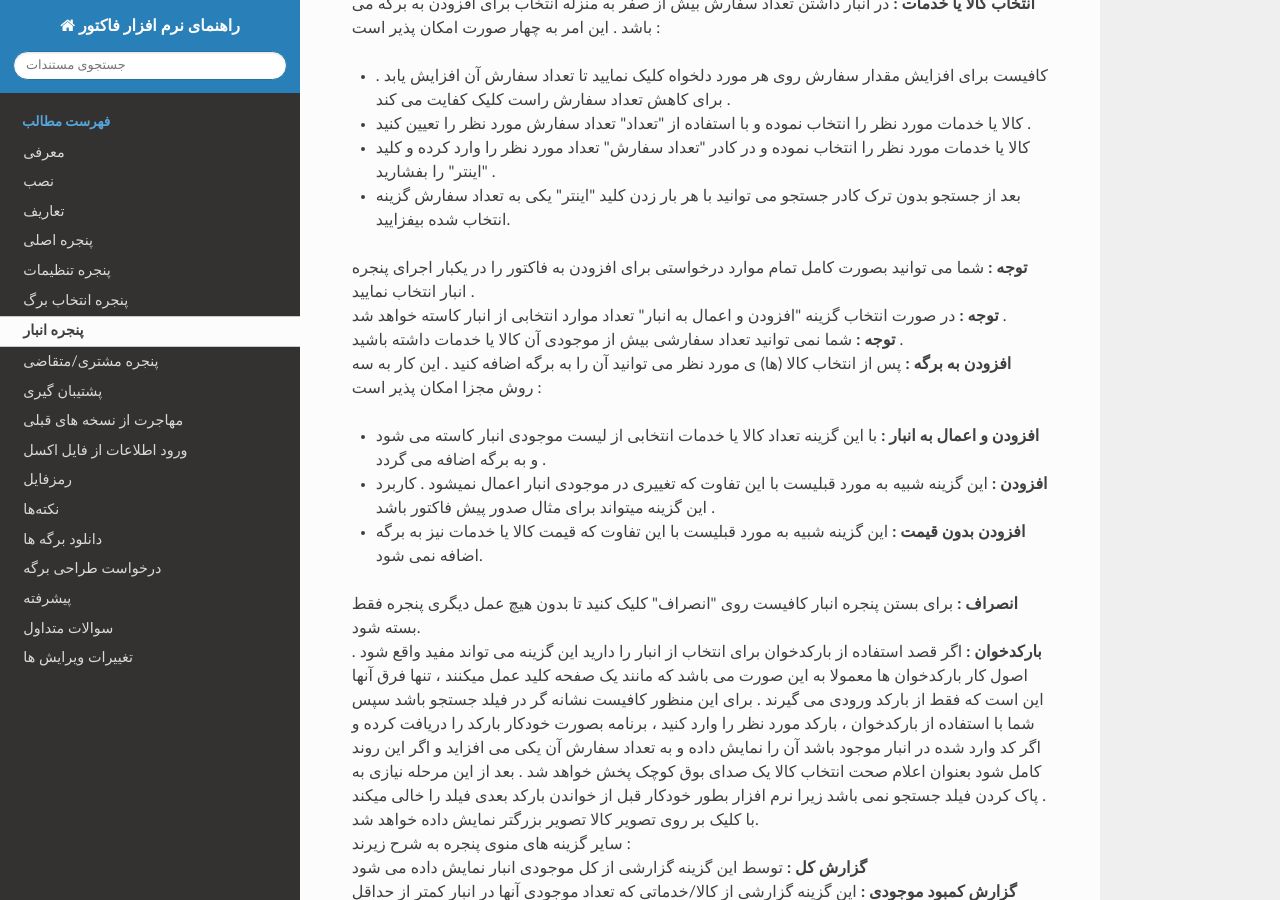
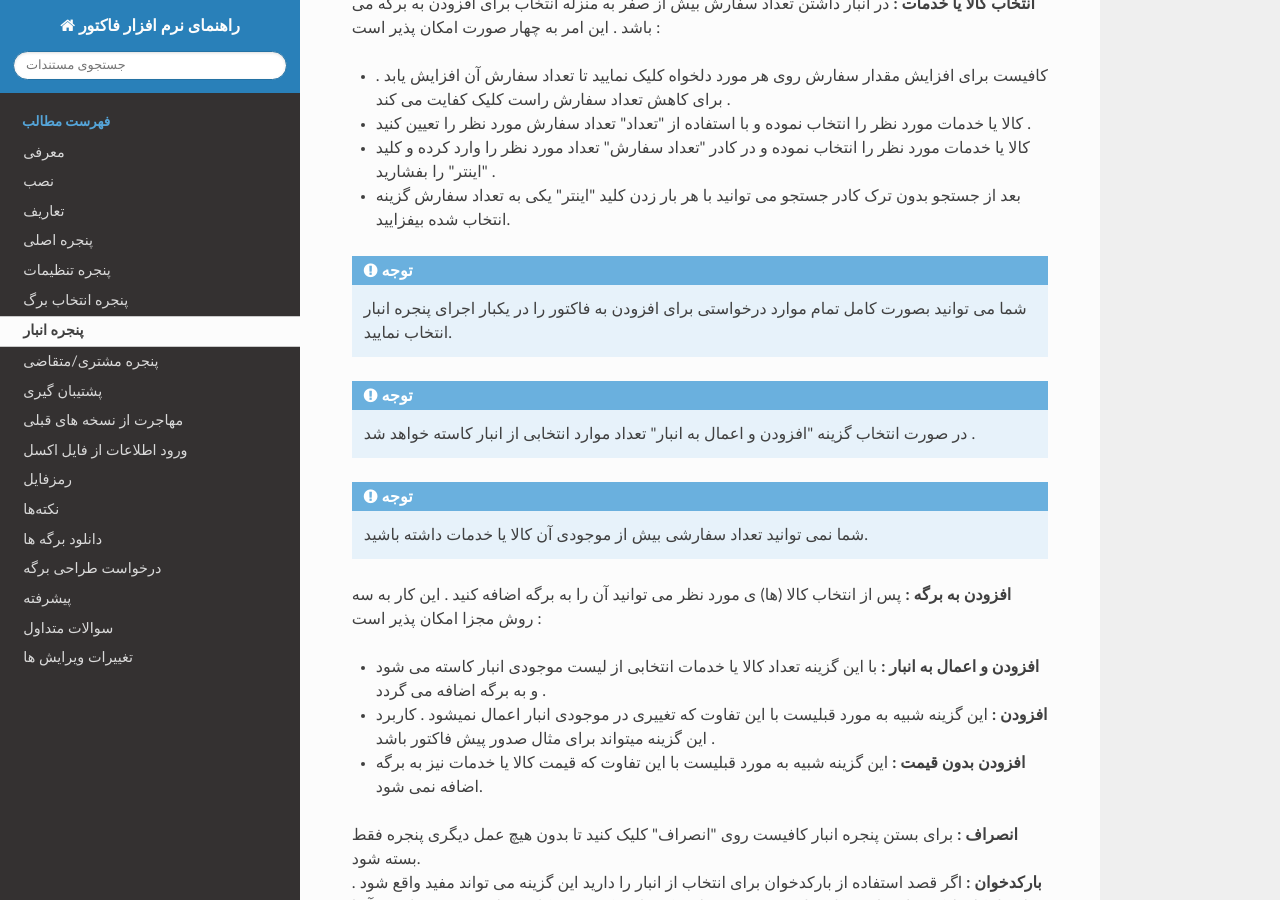
Before and after one commit to Mohsensoft/faktor-doc, a Sphinx documentation site: the page built from docs/source/bank-window.rst, in a window 1280 px wide and 900 px high, scrolled down 1178 px. Built offline with Sphinx 7.4.7 and the Read the Docs theme 2.0.0, drawn with Linux system fonts in a browser that asks for light colours; part of the change alters nothing that is shown.

```diff
--- a/docs/source/bank-window.rst
+++ b/docs/source/bank-window.rst
@@ -18,9 +18,10 @@
 * کالا یا خدمات مورد نظر را انتخاب نموده و در کادر "تعداد سفارش" تعداد مورد نظر را وارد کرده و کلید "اینتر" را بفشارید .
 * بعد از جستجو بدون ترک کادر جستجو می توانید با هر بار زدن کلید "اینتر" یکی به تعداد سفارش گزینه انتخاب شده بیفزایید.
 
-| **توجه :** شما می توانید بصورت کامل تمام موارد درخواستی برای افزودن به فاکتور را در یکبار اجرای پنجره انبار انتخاب نمایید .
-| **توجه :** در صورت انتخاب گزینه "افزودن و اعمال به انبار" تعداد موارد انتخابی از انبار کاسته خواهد شد .
-| **توجه :** شما نمی توانید تعداد سفارشی بیش از موجودی آن کالا یا خدمات داشته باشید .
+.. note::  شما می توانید بصورت کامل تمام موارد درخواستی برای افزودن به فاکتور را در یکبار اجرای پنجره انبار انتخاب نمایید.
+.. note:: در صورت انتخاب گزینه "افزودن و اعمال به انبار" تعداد موارد انتخابی از انبار کاسته خواهد شد .
+.. note:: شما نمی توانید تعداد سفارشی بیش از موجودی آن کالا یا خدمات داشته باشید.
+
 | **افزودن به برگه :** پس از انتخاب کالا (ها) ی مورد نظر می توانید آن را به برگه اضافه کنید . این کار به سه روش مجزا امکان پذیر است :
 
 * **افزودن و اعمال به انبار :** با این گزینه تعداد کالا یا خدمات انتخابی از لیست موجودی انبار کاسته می شود و به برگه اضافه می گردد .
```
